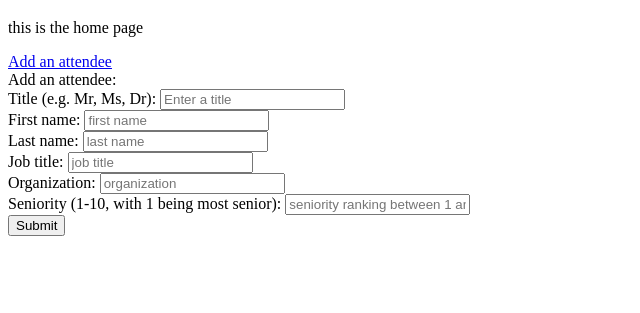
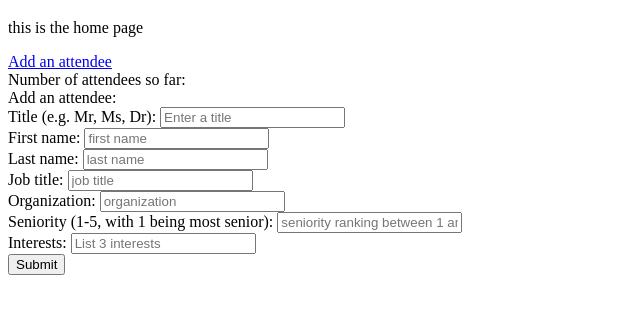
Before and after one commit to Luke-Wilson/networker, a website: page client/index.html at #/attendees in a window 1280 px wide. Shown: the part 61-374 px from the top of the page, without its empty margins (0-640 px from the left). Drawn offline with Linux system fonts and the light colour scheme.

Commit message:
-Small changes to form

```diff
--- a/client/app/attendees/attendees.html
+++ b/client/app/attendees/attendees.html
@@ -1,4 +1,5 @@
 <div ng-controller="AttendeesController" id='container'>
+<span>Number of attendees so far: {{count}}</span>
   <form action="/api/attendee" method="POST">
     <div>Add an attendee: {{tester}}</div>
     <div>Title (e.g. Mr, Ms, Dr): <input name="title" type="text" placeholder="Enter a title"/></div>
@@ -6,7 +7,8 @@
     <div>Last name: <input name="lastname" type="text" placeholder="last name"/></div>
     <div>Job title: <input name="jobtitle" type="text" placeholder="job title"/></div>
     <div>Organization: <input name="organization" type="text" placeholder="organization"/></div>
-    <div>Seniority (1-10, with 1 being most senior): <input name="seniority" type="text" placeholder="seniority ranking between 1 and 10"/></div>
+    <div>Seniority (1-5, with 1 being most senior): <input name="seniority" type="text" placeholder="seniority ranking between 1 and 5"/></div>
+    <div>Interests: <input name="interests" type="text" placeholder="List 3 interests"/></div>
     <input type="submit" value="Submit">
   </form>
 </div>
```
